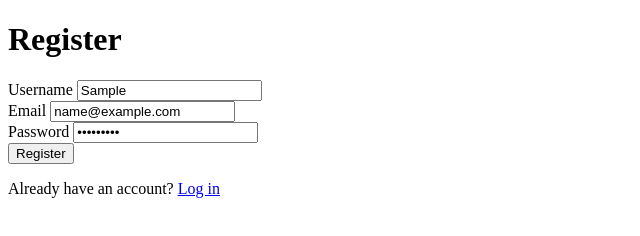
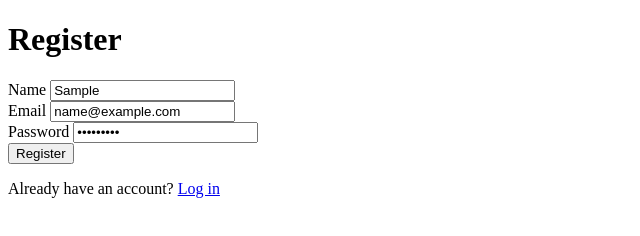
Before and after one commit to Theanordhoy/JavaScript2, a plain HTML site: page register.html in a window 1280 px wide. Both pictures are taken after typing "Sample", "name@example.com", "Sample123" into the empty fields and a click on the button "Register". Shown: the full height of the page, 0-640 px from the left. Drawn offline with Linux system fonts and the light colour scheme; no server answers.

Commit message:
changed name

```diff
--- a/js/main/register.js
+++ b/js/main/register.js
@@ -4,12 +4,12 @@ form.addEventListener("submit", async function (e) {
     e.preventDefault();
 
 
-const name = document.getElementById("username").value;
+const name = document.getElementById("name").value;
 const email = document.getElementById("email").value;
 const password = document.getElementById("password").value;
 
 const userData = {
-    username: name,
+    name: name,
     email: email,
     password: password
 };
--- a/register.html
+++ b/register.html
@@ -17,8 +17,8 @@
     <section>
         <form id="registerForm">
             <div>
-                <label for="username">Username</label>
-                <input type="username" id="username" name="username" placeholder="User_name" required>
+                <label for="name">Name</label>
+                <input type="name" id="name" name="name" placeholder="Name" required>
             </div>
             <div>
                 <label form="email">Email</label>
```
